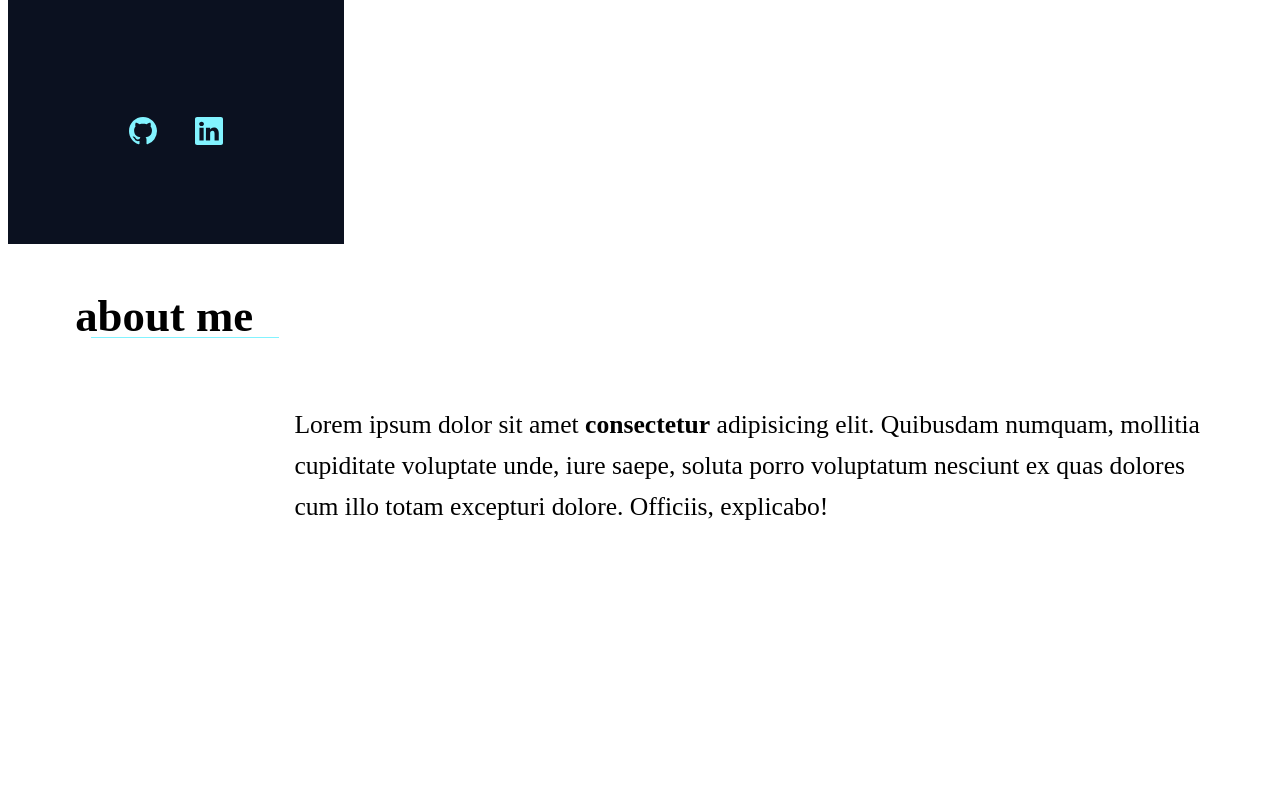
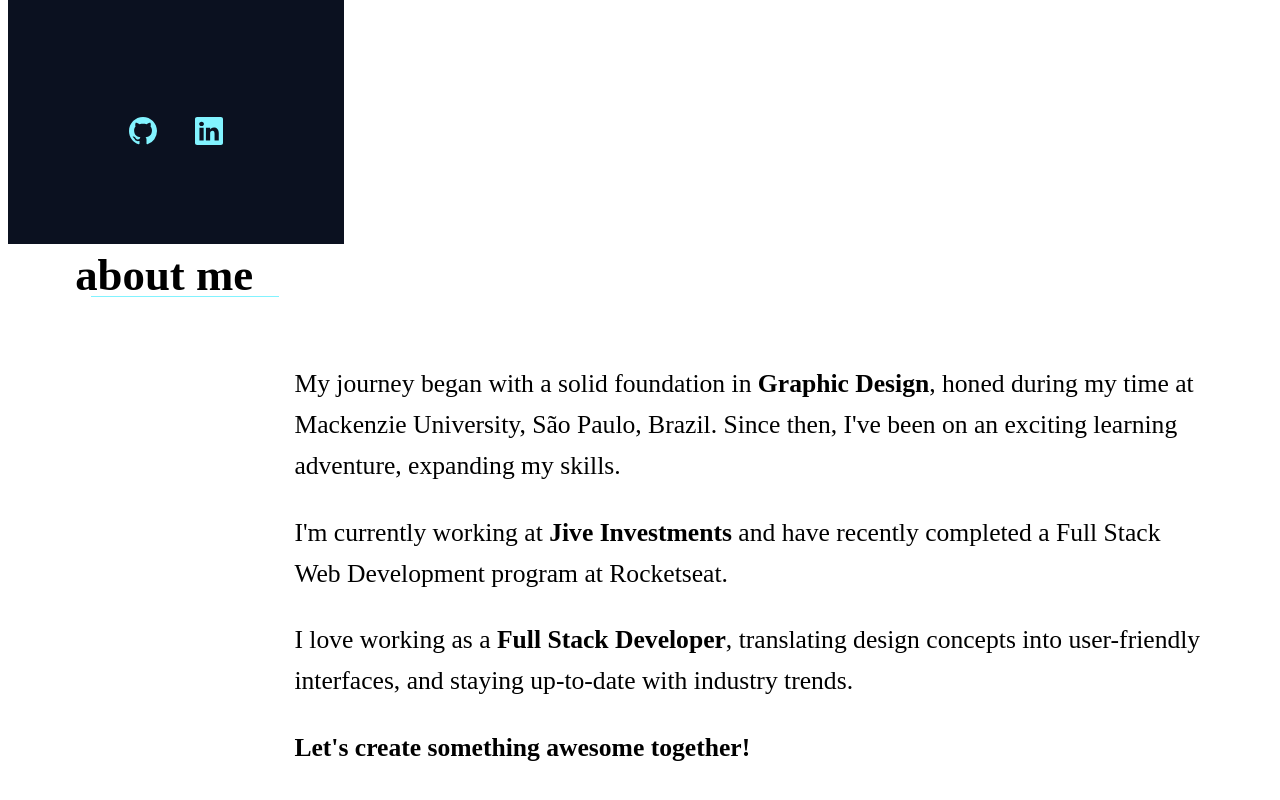
Before and after one commit to jeadamek/jadamek.com, a React (Vite) app: page / in a window 1280 px wide. Shown: the part 756-1556 px from the top of the page. Built offline with nearby package versions, Linux system fonts and the light colour scheme; the HTML template or start-up script is replaced by a standard one.

Commit message:
:text: update information about me section

```diff
--- a/src/components/MainContent.jsx
+++ b/src/components/MainContent.jsx
@@ -1,33 +1,48 @@
-import { Input } from './Input';
-import { Title } from './Title';
-import { Button } from './Button';
-import { Footer } from './Footer';
-import { Toggle } from './Toggle';
-import { Section } from './Section';
-import { WorkCard } from './WorkCard';
-import { Textarea } from './TextArea';
+import { Input } from './Input'
+import { Title } from './Title'
+import { Button } from './Button'
+import { Footer } from './Footer'
+import { Toggle } from './Toggle'
+import { Section } from './Section'
+import { WorkCard } from './WorkCard'
+import { Textarea } from './TextArea'
 
-import FoodExplorer from '../assets/imgs/food-explorer.png';
+import FoodExplorer from '../assets/imgs/food-explorer.png'
 
-import '../styles/components/mainContent.sass';
+import '../styles/components/mainContent.sass'
 
 export function MainContent() {
   return (
     <div className="wrapper">
-
-
       <div className="content-wrapper">
         <Toggle />
         <Title />
 
         <main>
           <Section title="about me" id="about-me">
-               <p className="info about-me" >
-               Lorem ipsum dolor sit amet <strong>consectetur</strong>{' '}
-               adipisicing elit. Quibusdam numquam, mollitia cupiditate voluptate
-               unde, iure saepe, soluta porro voluptatum nesciunt ex quas dolores
-               cum illo totam excepturi dolore. Officiis, explicabo!
+            <div className="info about-me">
+              <p>
+                My journey began with a solid foundation in{' '}
+                <strong>Graphic Design</strong>, honed during my time at
+                Mackenzie University, São Paulo, Brazil. Since then, I&apos;ve
+                been on an exciting learning adventure, expanding my skills.
               </p>
+
+              <p>
+                I&apos;m currently working at <strong>Jive Investments</strong>{' '}
+                and have recently completed a Full Stack Web Development program
+                at Rocketseat.
+              </p>
+
+              <p>
+                I love working as a <strong>Full Stack Developer</strong>,
+                translating design concepts into user-friendly interfaces, and
+                staying up-to-date with industry trends.
+              </p>
+              <p>
+                <strong>Let&apos;s create something awesome together!</strong>
+              </p>
+            </div>
           </Section>
 
           <Section title="skills" id="skills">
--- a/src/components/Title.jsx
+++ b/src/components/Title.jsx
@@ -5,7 +5,8 @@ export function Title(){
       <div className="title">
          <h2>Hi, my name is</h2>
          <h1>Jessica Adamek</h1>
-         <p>Lorem ipsum dolor sit amet consectetur adipisicing elit. Saepe odio quas laborum? Eos odit officia tempora natus quae, ducimus</p>
+         <p>I&apos;m a web developer and designer.</p>
+         {/* <p>I build interactive and accessible websites.</p> */}
       </div>
    )
 }
--- a/src/styles/components/mainContent.sass
+++ b/src/styles/components/mainContent.sass
@@ -22,6 +22,7 @@
       font-size: 1.6rem
       line-height: 160%
       font-weight: 400
+      margin-bottom: 1.6rem
 
       strong
          font-weight: 600
```
Lines whose indentation alone changed are shown as unchanged.
